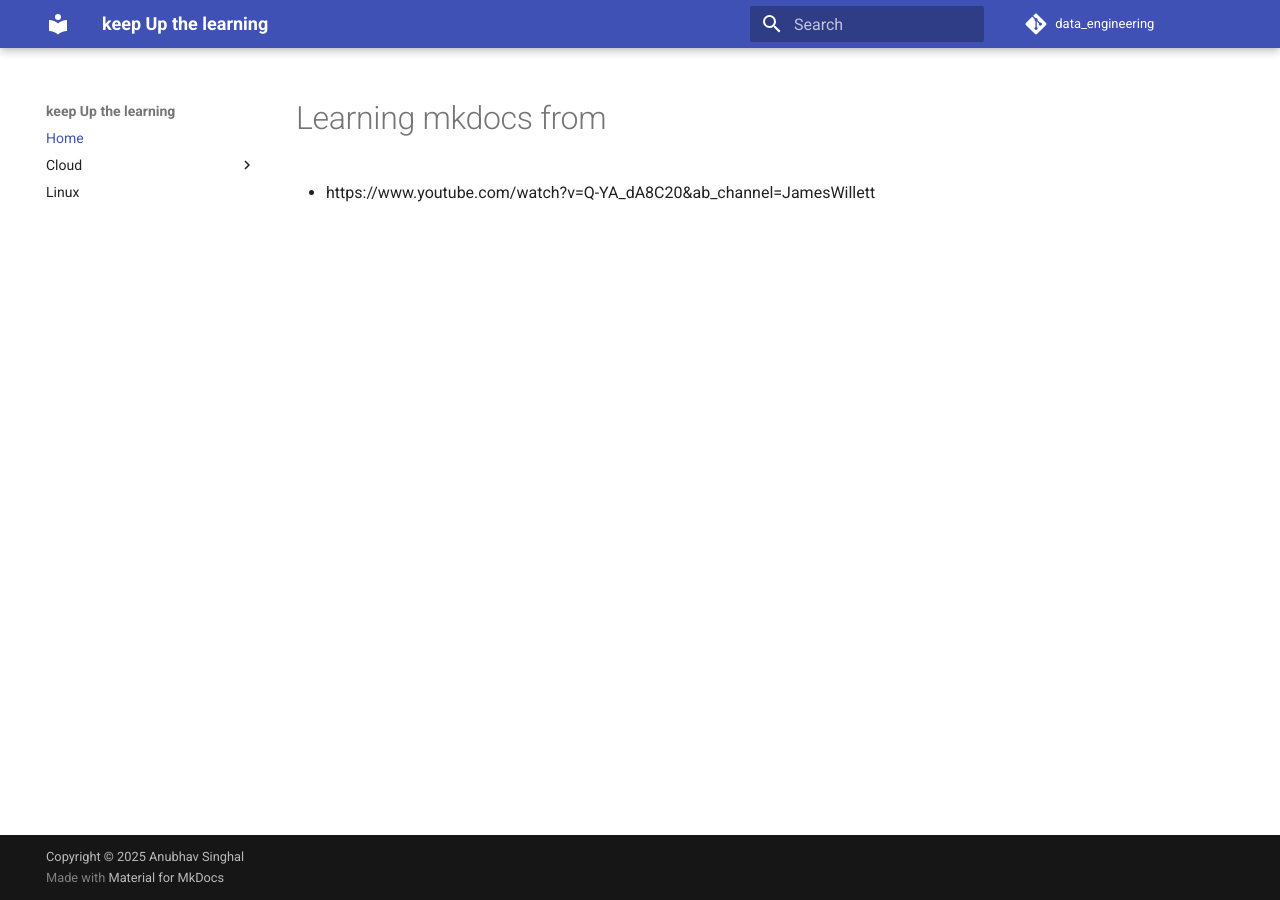
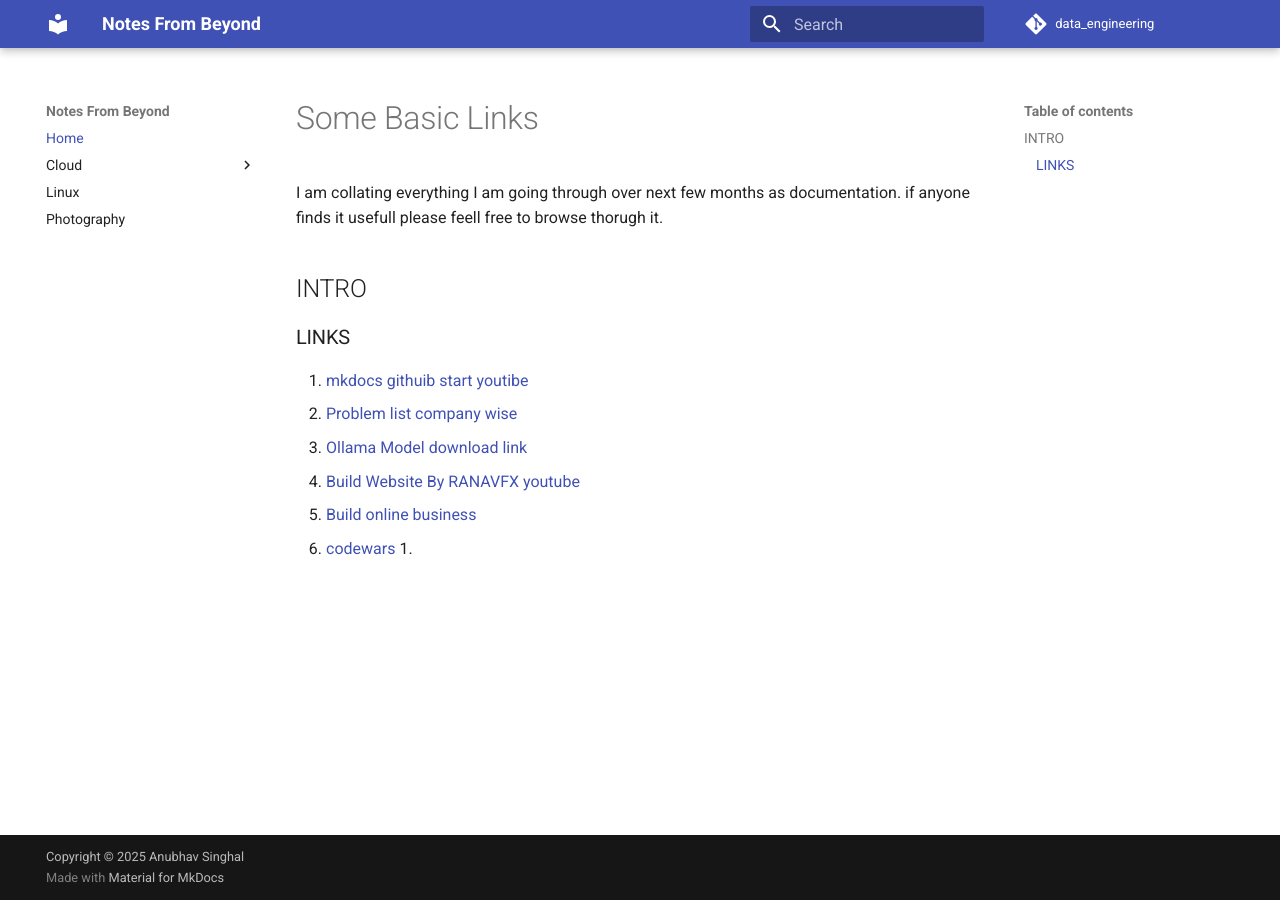
Before and after one commit to anubhav-data1/data_engineering, an MkDocs documentation site: the page built from docs/home/start.md, in a window 1280 px wide. Built offline with MkDocs 1.6.1 and Material for MkDocs 9.7.7, drawn with Linux system fonts in a browser that asks for light colours; comment, search, counter and statistics services are not loaded.

Commit message:
updates3

```diff
--- a/docs/home/start.md
+++ b/docs/home/start.md
@@ -1,4 +1,17 @@
-# Learning mkdocs from
-* https://www.youtube.com/watch?v=Q-YA_dA8C20&ab_channel=JamesWillett
+# Some Basic Links
 
-#
+I am collating everything I am going through over next few months as documentation. if anyone finds it usefull please feell free to browse thorugh it.
+
+## INTRO
+
+
+
+
+### LINKS
+1. [mkdocs githuib start youtibe](https://www.youtube.com/watch?v=Q-YA_dA8C20&ab_channel=JamesWillett)
+1. [Problem list company wise](https://github.com/liquidslr/leetcode-company-wise-problems)
+1. [Ollama Model download link](https://ollama.com/download/mac)
+1. [Build Website By RANAVFX youtube](https://www.youtube.com/@RANAsVFX/videos)
+1. [Build online business](https://www.youtube.com/@SaraFinance/videos)
+1. [codewars](https://www.codewars.com/users/Anubhav1.1)
+1.
--- a/mkdocs.yml
+++ b/mkdocs.yml
@@ -1,4 +1,4 @@
-site_name: keep Up the learning
+site_name: Notes From Beyond
 site_author: Anubhav Singhal
 site_description: concepts, quick reads, notes, etc.
 
@@ -23,3 +23,4 @@ nav:
         - Gateway: Cloud/AWS/gateway.md
         - Logs: Cloud/AWS/logs.md
   - Linux: Random/linux.md
+  - Photography: Photography/Basic.md
```
Also changed, not shown: docs/Language/SQL/sql_1.md (added, +30 -0 lines), docs/Photography/Basic.md (added, +79 -0 lines), docs/Random/Algoritham.md (added, +37 -0 lines), docs/index.md (deleted, +0 -1 lines).
